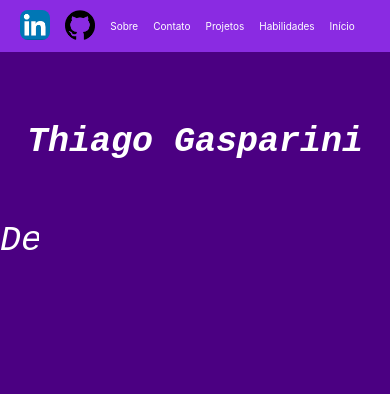
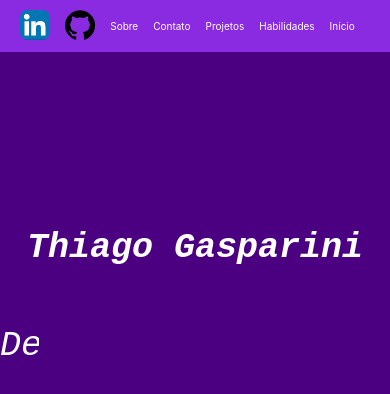
Before and after one commit to ThiagoGasparini/ThiagoGasparini.github.io, a React (Create React App) app: page / in a window 390 px wide. Shown: the top 394 px of the page. Built offline with nearby package versions, Linux system fonts and the light colour scheme.

Commit message:
corrige animações

```diff
--- a/src/pages/pages-css/Home.css
+++ b/src/pages/pages-css/Home.css
@@ -72,36 +72,41 @@ body {
 @media screen and (max-width: 730px) {
   .name {
     font-size: 60px;
+    margin-top: 25%;
   }
 }
 
 @media screen and (max-width: 630px) {
   .name {
     font-size: 50px;
+    margin-top: 30%;
   }
 }
 
 @media screen and (max-width: 530px) {
   .name {
     font-size: 40px;
-    display: block;
+    margin-top: 35%;
   }
 }
 
 @media screen and (max-width: 420px) {
   .name {
     font-size: 35px;
+    margin-top: 45%;
   }
 }
 
 @media screen and (max-width: 360px) {
   .name {
     font-size: 30px;
+    margin-top: 50%;
   }
 }
 
 @media screen and (max-width: 310px) {
   .name {
     font-size: 25px;
+    margin-top: 65%;
   }
 }
```
